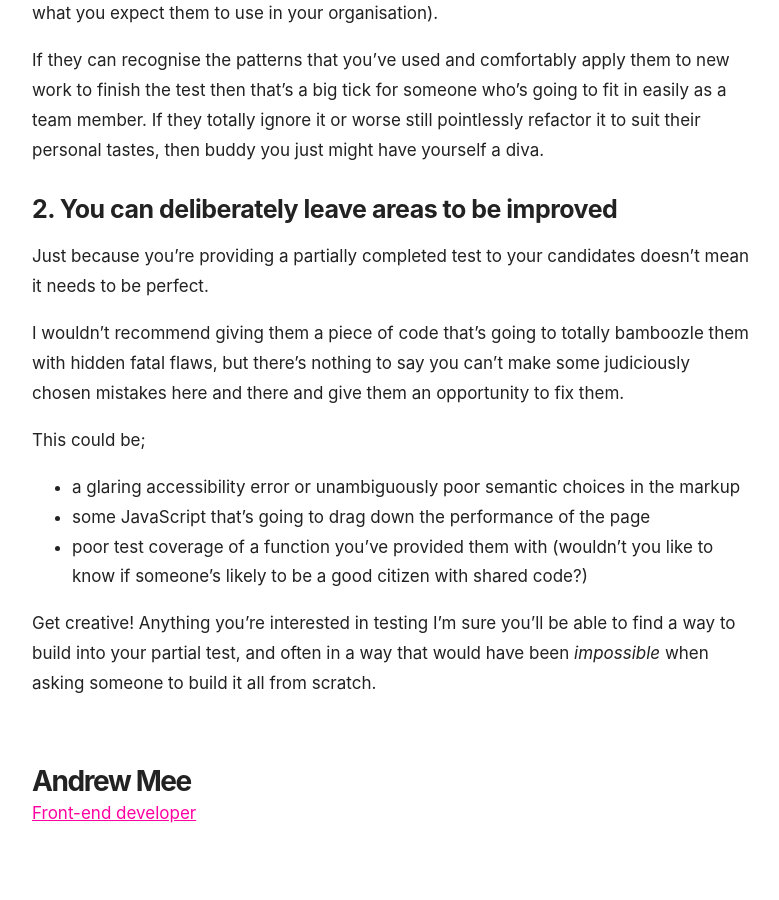
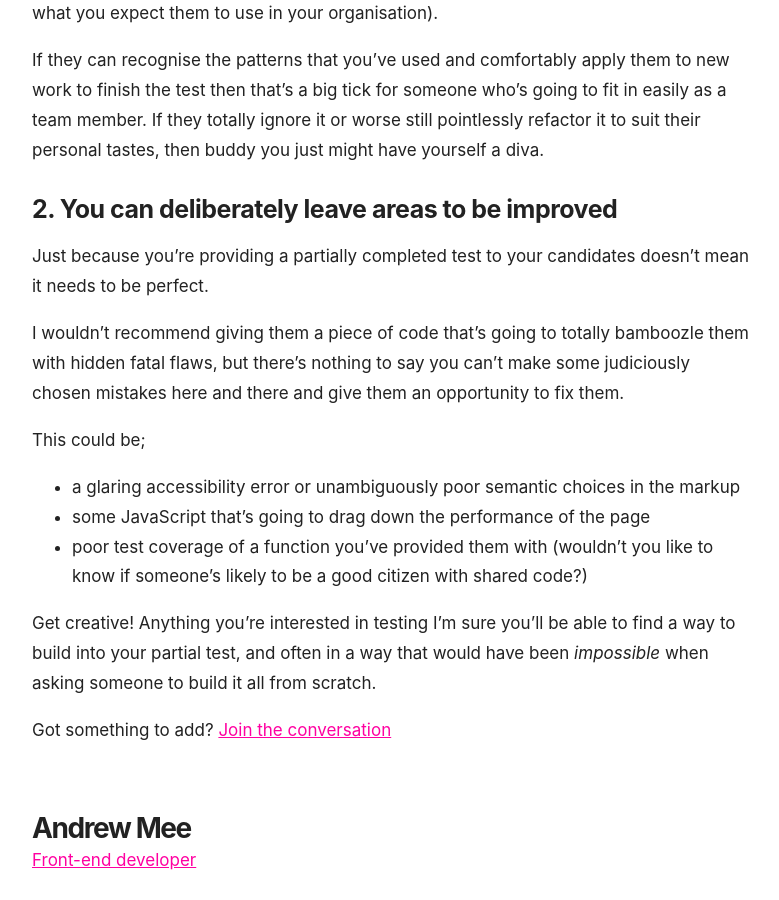
Before and after one commit to andrewmee/andrewmee.github.io, a Jekyll site: the page built from _posts/2021-03-16-designing-better-front-end-tech-tests.md, in a window 1280 px wide and 900 px high, scrolled down 4098 px. Shown: the whole window, without its empty margins (248-1027 px from the left). Built offline with Jekyll 4.4.1, drawn with Linux system fonts in a browser that asks for light colours; before the commit the page ends 4951 px from its top, so only the background shows below that.

Commit message:
Add link to twitter for any comments

```diff
--- a/_posts/2021-03-16-designing-better-front-end-tech-tests.md
+++ b/_posts/2021-03-16-designing-better-front-end-tech-tests.md
@@ -102,4 +102,5 @@ This could be;
 
 Get creative!  Anything you're interested in testing I'm sure you'll be able to find a way to build into your partial test, and often in a way that would have been _impossible_ when asking someone to build it all from scratch.
 
+Got something to add?  <a href="https://twitter.com/andrewmee/status/1371732976799674371">Join the conversation</a>
 </div>
```
